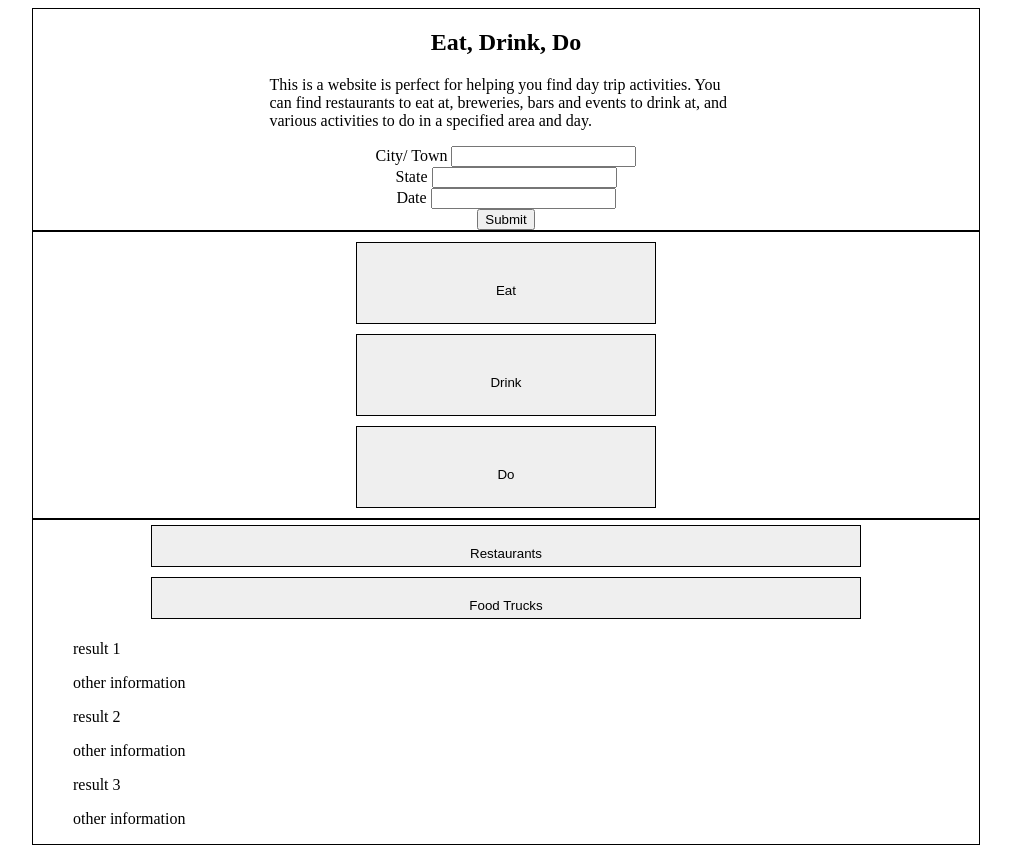
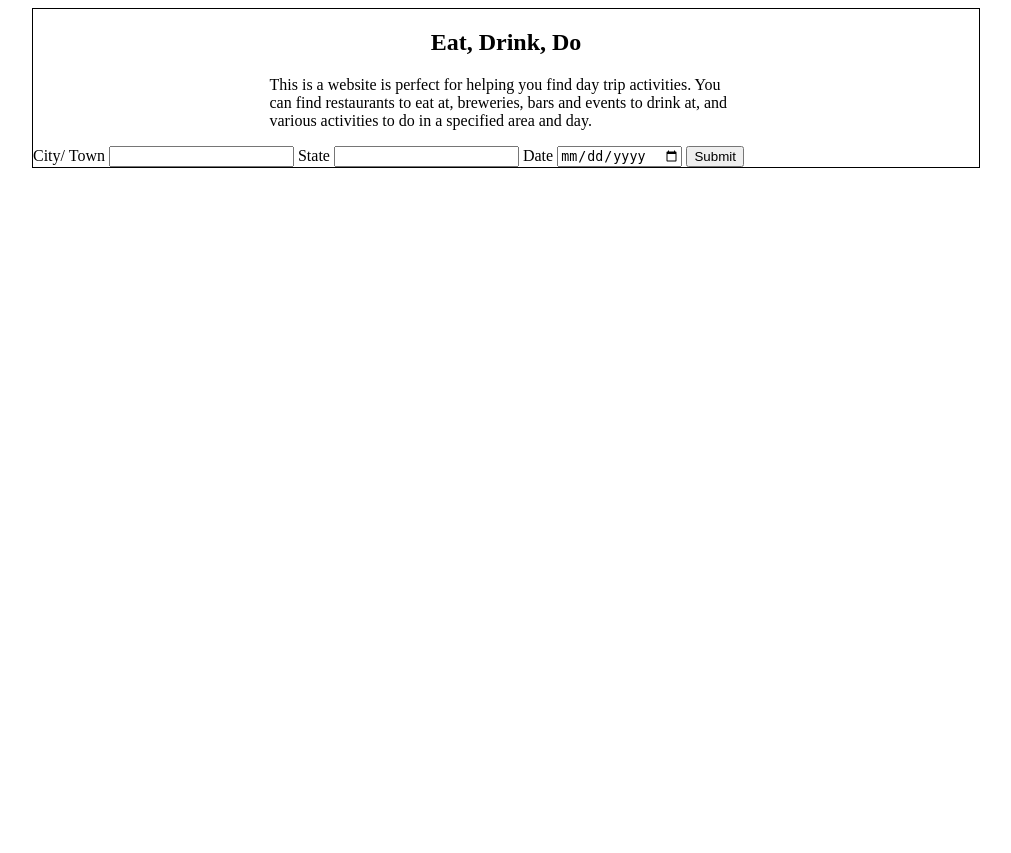
Before and after one commit to patriots123/Eat-Drink-Do-Tourist-App, a PHP site: page / in a window 1280 px wide. Shown: the whole page, without its empty margins (134-1145 px from the left). After the commit the page ends 168 px from the top, so only its background shows below. Run offline with PHP 8.4, Linux system fonts and the light colour scheme.

Commit message:
added button workflow functionality

```diff
--- a/index.html
+++ b/index.html
@@ -5,7 +5,9 @@
     <meta http-equiv="X-UA-Compatible" content="IE=edge">
     <title>Eat, Drink, Do</title>
     <meta name="viewport" content="width=device-width, initial-scale=1">
+    <meta name="description" content="Find a food, drink, and activities in a specified town or city">
     <link rel="stylesheet" type="text/css" media="screen" href="main.css" />
+    <script src="https://code.jquery.com/jquery-3.3.1.js" integrity="sha256-2Kok7MbOyxpgUVvAk/HJ2jigOSYS2auK4Pfzbm7uH60=" crossorigin="anonymous"></script>
     <script src="index.js"></script>
 </head>
 <body>
@@ -16,32 +18,23 @@
         <h1>Eat, Drink, Do</h1>
         <p>This is a website is perfect for helping you find day trip activities.
             You can find restaurants to eat at, breweries, bars and events to drink at, and various activities to do in a specified area and day.</p>
-        <section class="location-data-entry">
-            <form id="submit-city-town">
+        <form id="location-data-entry">
             <label>City/ Town</label>
-                <input type="text" required>
+            <input id="submit-city-town" type="text" required>
+            <label>State</label>
+            <input id="submit-state" type="text" required>
+            <label>Date</label>
+            <input id="submit-date" type="date" required>
+            <button type="submit">Submit</button>
         </form>
-            <form id="submit-state">
-                <label>State</label>
-                <input type="text" required>
-            </form>
-            <form id="submit-date">
-                <label>Date</label>
-                <input type="text">
-            </form>
-            <button>Submit</button>
-        </section>
     </section>
     <section class="eat-drink-do-selection-page page">
-        <button>Eat</button>
-        <button>Drink</button>
-        <button>Do</button>
+        <button class="category-button" id="eat">Eat</button>
+        <button class="category-button" id="drink">Drink</button>
+        <button class="category-button" id="do">Do</button>
     </section>
-    <section class="search-category-results-page page">
     <section class="category-options">
-            <!-- generate buttons from javascript based on eat, drink, or do clicked -->
-            <button>Restaurants</button>
-            <button>Food Trucks</button>
+
     </section>
     <section class="search-results-list">
         <!-- generate list items in javascript -->
@@ -60,6 +53,5 @@
             </li>
         </ul>
     </section>
-    </section>
 </body>
 </html>
--- a/main.css
+++ b/main.css
@@ -1,6 +1,14 @@
 
 * {
     box-sizing: border-box;
+}
+
+.hidden {
+    display: none;
+}
+
+.eat-drink-do-selection-page, .category-options, .search-results-list {
+    display: none;
 }
 
 .page {
@@ -24,7 +32,7 @@ h1 {
     text-align: center;
 }
 
-.eat-drink-do-selection-page button {
+.category-button {
     border: 1px solid black;
     padding: 40px;
     width: 300px;
```
Also changed, not shown: index.js (+63 -0 lines). Lines whose indentation alone changed are shown as unchanged.
